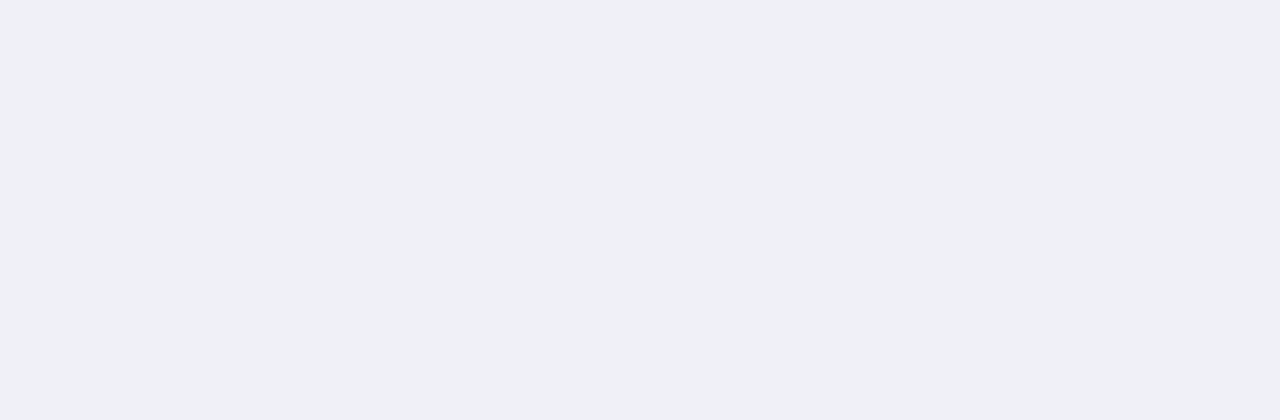
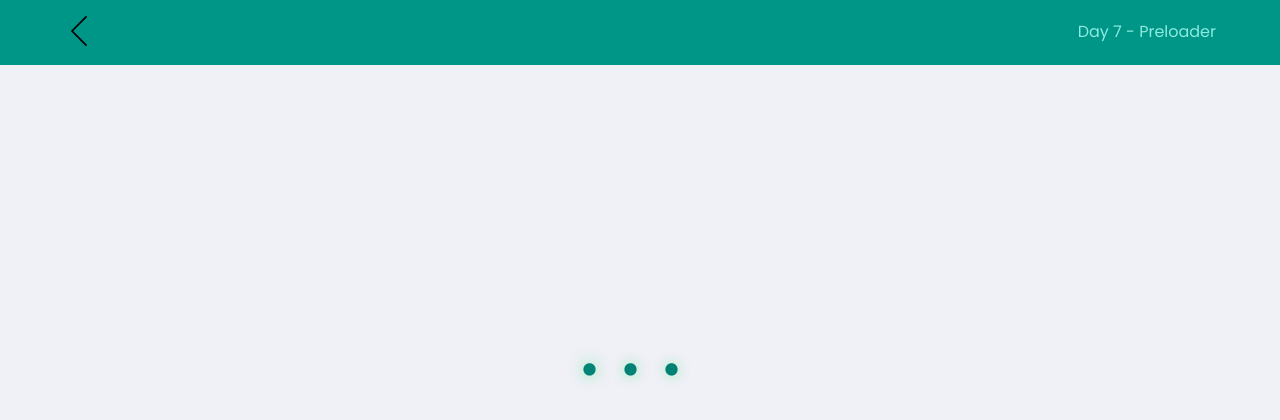
Before and after one commit to MonicaHillman/30dayscss, a React (Create React App) app: page /dayseven in a window 1280 px wide. Shown: the top 420 px of the page. Built offline with nearby package versions, Linux system fonts and the light colour scheme.

Commit message:
seven day and adjusts

```diff
--- a/public/index.html
+++ b/public/index.html
@@ -6,7 +6,7 @@
     <meta name="theme-color" content="#000000" />
     <link href="https://fonts.googleapis.com/css2?family=Archivo:wght@400;700&family=Poppins&display=swap" rel="stylesheet">
     <link rel="stylesheet" href="https://stackpath.bootstrapcdn.com/font-awesome/4.7.0/css/font-awesome.min.css" integrity="sha384-wvfXpqpZZVQGK6TAh5PVlGOfQNHSoD2xbE+QkPxCAFlNEevoEH3Sl0sibVcOQVnN" crossorigin="anonymous">
-    <title>30 dias CSS</title>
+    <title>30 days CSS</title>
   </head>
   <body>
     <noscript>You need to enable JavaScript to run this app.</noscript>
--- /dev/null
+++ b/src/challenges/dayseven/index.tsx
@@ -0,0 +1,26 @@
+/* eslint-disable react/jsx-no-target-blank */
+import React from 'react';
+import './styles.css'
+import PageHeader from '../../components/Header';
+
+function DaySeven() {
+    return (
+        <div id="page-day-seven" className="container">
+            <PageHeader
+                title="Day 7 - Preloader"
+                link="challengesList"
+            />
+            <main>
+                <div id="preloader-animated">
+                    <ul>
+                        <li>.</li>
+                        <li>.</li>
+                        <li>.</li>
+                    </ul>
+                </div>
+            </main>
+        </div >
+    );
+}
+
+export default DaySeven;
--- /dev/null
+++ b/src/challenges/dayseven/styles.css
@@ -0,0 +1,64 @@
+#preloader-animated {
+  margin-top: 20rem;
+  display: flex;
+  justify-content: center;
+}
+
+ #preloader-animated ul {
+	display: flex;
+  }
+
+  #preloader-animated ul li {
+  list-style: none;
+  font-size: 100px;
+	letter-spacing: 10px;
+	animation: animatedots 3s linear infinite;
+  }
+
+  @keyframes animatedots {
+    0% {
+      -webkit-transform: scale(1);
+      transform: scale(1);
+      opacity: 1;
+      color: var(--color-primary-darker);
+    }
+    16% {
+      -webkit-transform: scale(0.1);
+      transform: scale(0.1);
+      opacity: 0.7;
+      color: var(--color-primary-dark);
+    }
+    33% {
+      -webkit-transform: scale(1);
+      transform: scale(1);
+      opacity: 1;
+    }
+    100% {
+      color: var(--color-primary);
+		text-shadow: 0 0 30px #09e954;
+    }
+  }
+
+  #preloader-animated ul li:nth-child(1) {
+    animation-delay: 0;
+    }
+    #preloader-animated ul li:nth-child(2) {
+    animation-delay: 0.12s;
+    }
+    #preloader-animated ul li:nth-child(3) {
+    animation-delay: 0.24s;
+    }
+
+
+  @media (min-width: 700px) {
+
+    #page-day-seven {
+        max-width: 2200px;
+	}
+
+	#preloader-animated ul li {
+		font-size: 100px;
+		letter-spacing: 20px;
+	  }
+
+}
--- a/src/challenges/daytwo/index.tsx
+++ b/src/challenges/daytwo/index.tsx
@@ -12,9 +12,9 @@ function DayTwo() {
             />
             <main>
                 <div className="loader-block">
-                    <div className="loading">
+                    <p>
                         LOADING
-                        </div>
+                        </p>
                     <div className="loader">
                     </div>
                 </div>
--- a/src/challenges/daytwo/styles.css
+++ b/src/challenges/daytwo/styles.css
@@ -1,23 +1,14 @@
-#page-day-two main{
-    width: 100%;
-    max-width: 74rem;
-    height: 91%;
-    padding-top: 15rem;
-    overflow: hidden;
-}
-
 .loader-block {
-    position: relative;
-    top: 10%;
-    left: 35%;
+  margin-top: 24rem;
+  display: flex;
+  justify-content: center;
   }
 
-  .loading{
+  .loader-block p{
+    margin-top: 3rem;
     position: absolute;
-    top: 40%;
-    left: 7%;
-
-    font-size:20px;
+    text-align: center;
+    line-height: 80px;
   }
 
 .loader {
@@ -38,16 +29,12 @@
   @media (min-width: 700px) {
     #page-day-two {
         max-width: 2200px;
-        height: 100vh;
     }
 
     .loader-block {
-        position: absolute;
-        top: 40%;
-        left: 45%;
-    }
+      margin-top: 24rem;
+      display: flex;
+      justify-content: center;
+      }
 
-    .loading {
-      left: 20%;
-  }
 }
--- a/src/pages/ChallengesList/index.tsx
+++ b/src/pages/ChallengesList/index.tsx
@@ -8,6 +8,7 @@ import dayThreeImg from '../../assets/images/daythree.png';
 import dayFourImg from '../../assets/images/dayfour.png';
 import dayFiveImg from '../../assets/images/dayfive.png';
 import daySixImg from '../../assets/images/daysix.png';
+import daySevenImg from '../../assets/images/dayseven.png';
 import { Link } from 'react-router-dom';
 
 
@@ -43,6 +44,10 @@ function ChallengesList() {
                 <Link to="/daysix">
                     <img src={daySixImg} alt="Day Six" />
                 </Link>
+                <p>Day 7 - Preloader</p>
+                <Link to="/dayseven">
+                    <img src={daySevenImg} alt="Day Seven" />
+                </Link>
             </main>
         </div>
     );
--- a/src/pages/ChallengesList/styles.css
+++ b/src/pages/ChallengesList/styles.css
@@ -1,7 +1,3 @@
-#page-challenge-list {
-    height: 100vh;
-}
-
 #page-challenge-list main {
     background: var(--color-box-base);
     max-width: 74rem;
@@ -17,7 +13,8 @@
 }
 
 #page-challenge-list main img {
-max-width: 39rem;
+max-width: 30rem;
+margin-left: 2rem;
 }
 
 
--- a/src/routes.tsx
+++ b/src/routes.tsx
@@ -9,6 +9,7 @@ import DayThree from './challenges/daythree';
 import DayFour from './challenges/dayfour';
 import DayFive from './challenges/dayfive';
 import DaySix from './challenges/daysix';
+import DaySeven from './challenges/dayseven';
 
 function Routes() {
     return (
@@ -22,6 +23,7 @@ function Routes() {
             <Route path="/dayfour" component={DayFour} />
             <Route path="/dayfive" component={DayFive} />
             <Route path="/daysix" component={DaySix} />
+            <Route path="/dayseven" component={DaySeven} />
         </BrowserRouter>
     )
 }
```
Also changed, not shown: src/assets/images/dayseven.png (added), 1 other file (tests, documents, lock files or other folders).
